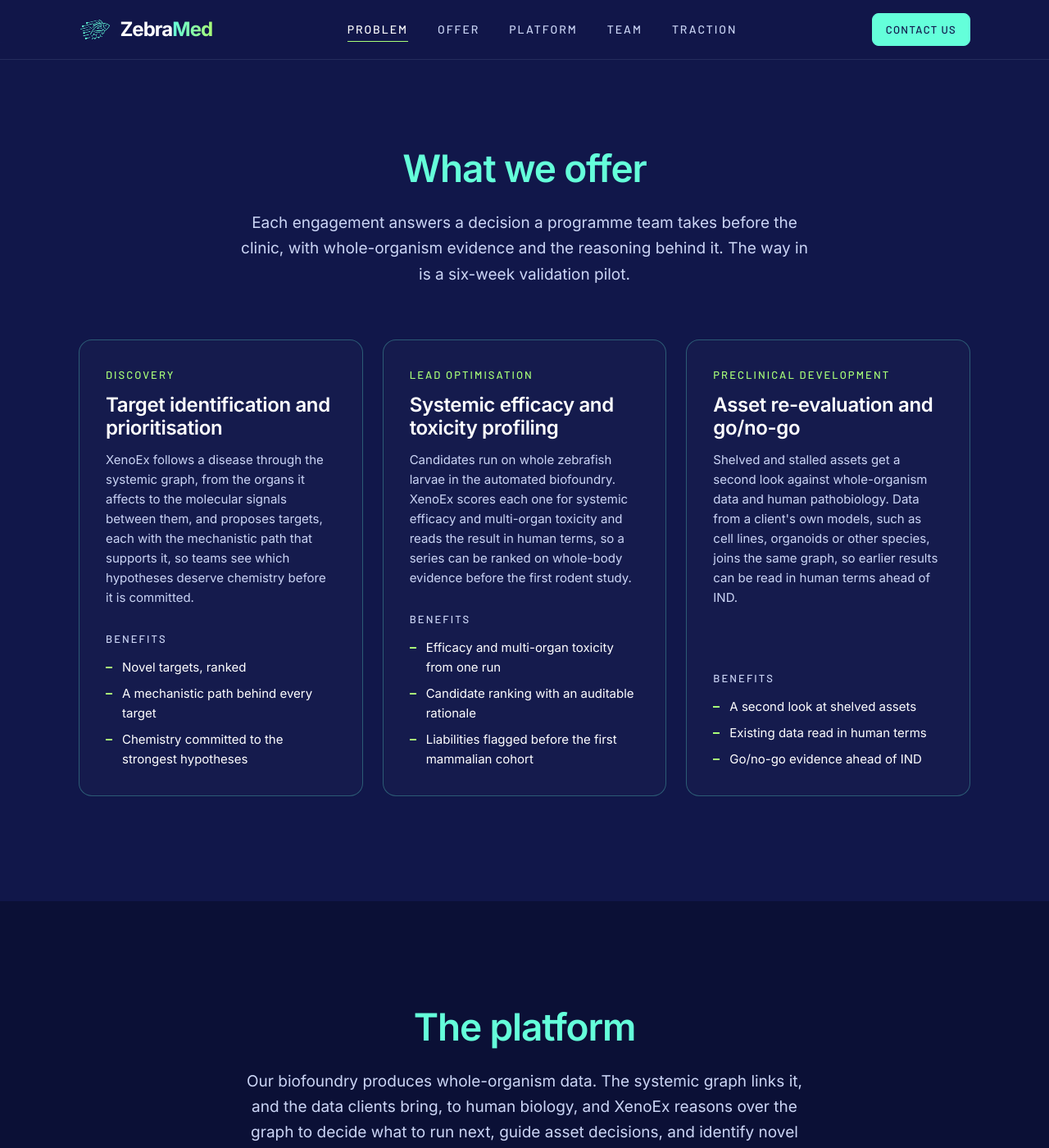
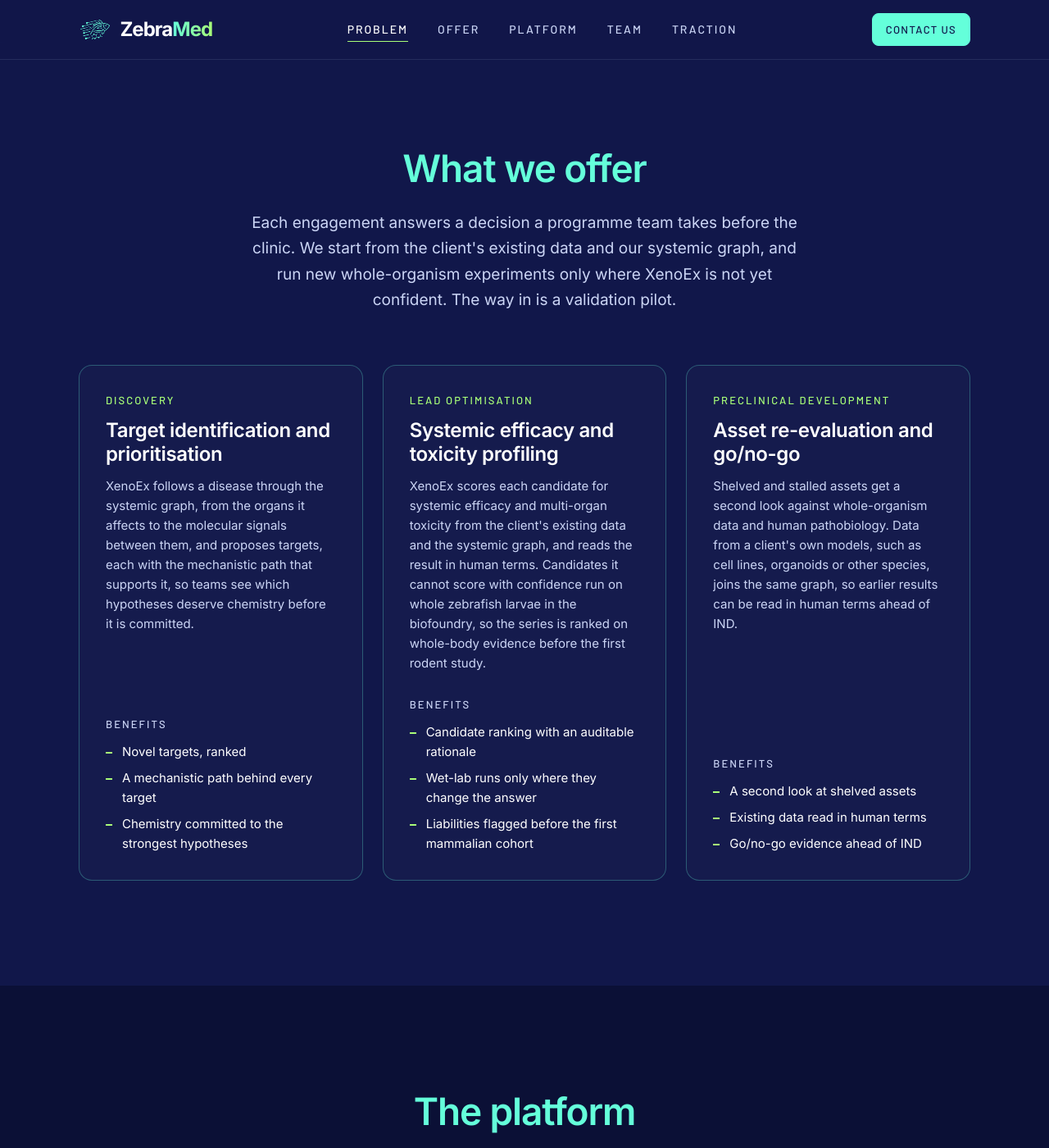
Before and after one commit to zebramed/zebramed.bio, a Jekyll site: the page built from index.html, in a window 1280 px wide and 1400 px high, scrolled down 2270 px. Shown: the whole window at 82% size. Built offline with Jekyll 4.4.1, drawn with Linux system fonts in a browser that asks for light colours; some of the changed text lies outside the part shown.

Commit message:
Copy: hero and offer say the biofoundry runs only where XenoEx is not yet confident; no six-week cycle

```diff
--- a/_data/offer.yml
+++ b/_data/offer.yml
@@ -2,9 +2,10 @@
 # it supports. The wording keeps to what the platform section already claims.
 title: What we offer
 lede: >-
-  Each engagement answers a decision a programme team takes before the clinic,
-  with whole-organism evidence and the reasoning behind it. The way in is a
-  six-week validation pilot.
+  Each engagement answers a decision a programme team takes before the clinic.
+  We start from the client's existing data and our systemic graph, and run new
+  whole-organism experiments only where XenoEx is not yet confident. The way in
+  is a validation pilot.
 stages:
   - stage: Discovery
     title: Target identification and prioritisation
@@ -20,13 +21,14 @@
   - stage: Lead optimisation
     title: Systemic efficacy and toxicity profiling
     text: >-
-      Candidates run on whole zebrafish larvae in the automated biofoundry.
-      XenoEx scores each one for systemic efficacy and multi-organ toxicity and
-      reads the result in human terms, so a series can be ranked on whole-body
-      evidence before the first rodent study.
+      XenoEx scores each candidate for systemic efficacy and multi-organ
+      toxicity from the client's existing data and the systemic graph, and
+      reads the result in human terms. Candidates it cannot score with
+      confidence run on whole zebrafish larvae in the biofoundry, so the series
+      is ranked on whole-body evidence before the first rodent study.
     benefits:
-      - Efficacy and multi-organ toxicity from one run
       - Candidate ranking with an auditable rationale
+      - Wet-lab runs only where they change the answer
       - Liabilities flagged before the first mammalian cohort
   - stage: Preclinical development
     title: Asset re-evaluation and go/no-go
--- a/_includes/hero.html
+++ b/_includes/hero.html
@@ -4,9 +4,10 @@
         <div class="hero-copy">
             <h1 class="display">See what a drug does to a whole body, <span class="gradient-text">before Phase II does.</span></h1>
             <p class="lede">
-                ZebraMed pairs an automated zebrafish biofoundry with XenoEx, an interpretable AI, to show a
-                candidate's efficacy, multi-organ toxicity and mechanism of action in human terms, in a
-                six-week cycle.
+                XenoEx, our interpretable AI, reads a candidate's existing data against a systemic graph of
+                whole-organism biology to show its efficacy, multi-organ toxicity and mechanism of action in
+                human terms. Our automated zebrafish biofoundry runs new experiments only where the AI is
+                not yet confident.
             </p>
             <a class="cue" href="#problem">
                 <span>See the problem</span>
```
